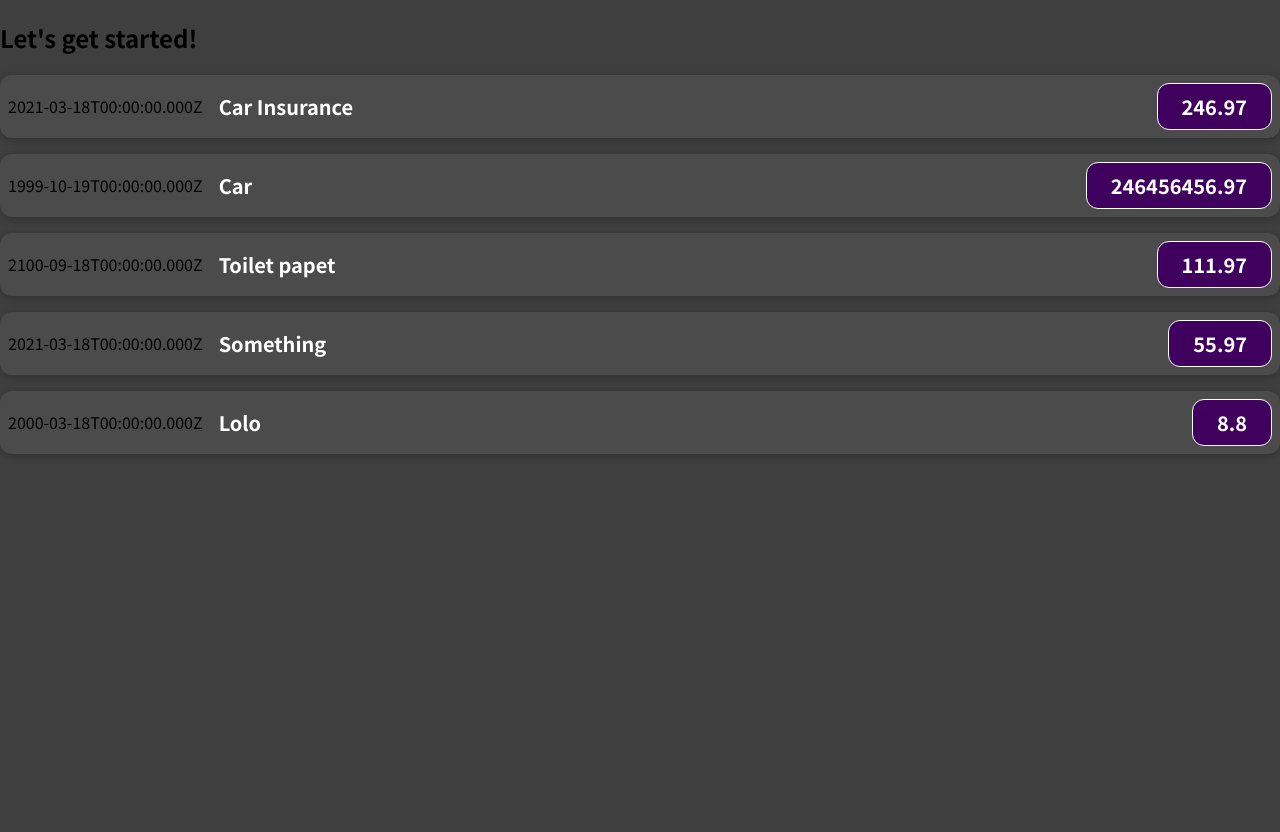
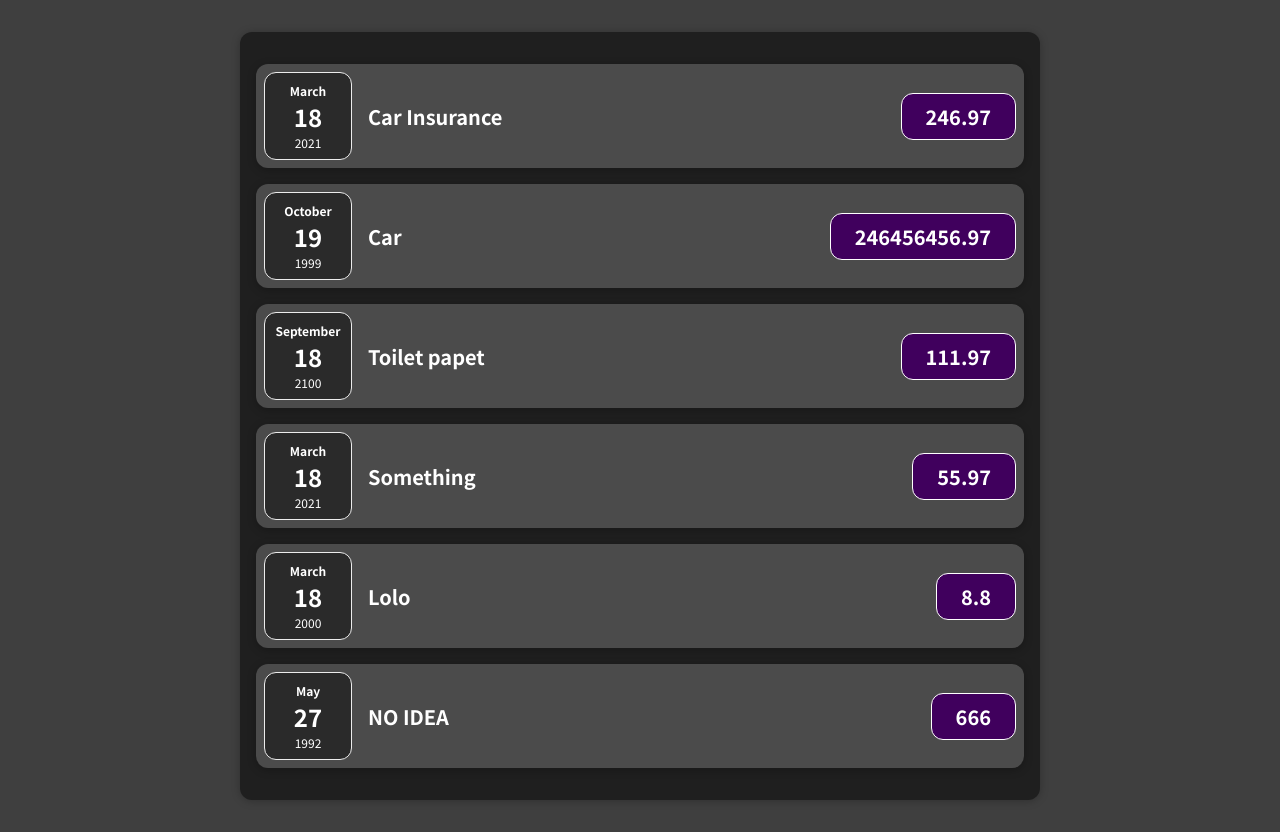
Before and after one commit to mishek029/dragoncards, a JavaScript app: page / in a window 1280 px wide. Before the commit the page ends 800 px from the top, so only its background shows below. Built offline with nearby package versions, Linux system fonts and the light colour scheme.

Commit message:
List of components as real list

```diff
--- a/src/App.js
+++ b/src/App.js
@@ -1,4 +1,4 @@
-import ExpenseItem from "./components/ExpenseItem";
+import Expenses from "./components/Expenses";
 
 function App() {
   const expenses = [
@@ -7,37 +7,13 @@ function App() {
     { title: 'Toilet papet', amount: 111.97, date: new Date(2100, 8, 18) },
     { title: 'Something', amount: 55.97, date: new Date(2021, 2, 18) },
     { title: 'Lolo', amount: 8.8, date: new Date(2000, 2, 18) },
+    { title: 'NO IDEA', amount: 666, date: new Date(1992, 4, 27) },
   ];
 
 
   return (
     <div>
-      <h2>Let's get started!</h2>
-      <ExpenseItem
-        title={expenses[0].title}
-        amount={expenses[0].amount}
-        date={expenses[0].date}
-      ></ExpenseItem>
-      <ExpenseItem
-        title={expenses[1].title}
-        amount={expenses[1].amount}
-        date={expenses[1].date}
-      ></ExpenseItem>
-      <ExpenseItem
-        title={expenses[2].title}
-        amount={expenses[2].amount}
-        date={expenses[2].date}
-      ></ExpenseItem>
-      <ExpenseItem
-        title={expenses[3].title}
-        amount={expenses[3].amount}
-        date={expenses[3].date}
-      ></ExpenseItem>
-      <ExpenseItem
-        title={expenses[4].title}
-        amount={expenses[4].amount}
-        date={expenses[4].date}
-      ></ExpenseItem>
+      <Expenses expenses={expenses}></Expenses>
     </div>
   );
 }
--- /dev/null
+++ b/src/components/ExpenseDate.css
@@ -0,0 +1,26 @@
+.expense-date {
+    display: flex;
+    flex-direction: column;
+    width: 5.5rem;
+    height: 5.5rem;
+    border: 1px solid #ececec;
+    background-color: #2a2a2a;
+    color: white;
+    border-radius: 12px;
+    align-items: center;
+    justify-content: center;
+  }
+
+  .expense-date__month {
+    font-size: 0.75rem;
+    font-weight: bold;
+  }
+
+  .expense-date__year {
+    font-size: 0.75rem;
+  }
+
+  .expense-date__day {
+    font-size: 1.5rem;
+    font-weight: bold;
+  }
--- /dev/null
+++ b/src/components/ExpenseDate.js
@@ -0,0 +1,17 @@
+import './ExpenseDate.css'
+
+function ExpenseDate(props) {
+    const month = props.date.toLocaleString('en-US', { month: 'long' });
+    const day = props.date.toLocaleString('en-US', { day: '2-digit' })
+    const year = props.date.getFullYear();
+
+    return (
+        <div className="expense-date">
+            <div className="expense-date__month">{month}</div>
+            <div className="expense-date__day">{day}</div>
+            <div className="expense-date__year">{year}</div>
+        </div>
+    )
+}
+
+export default ExpenseDate;
--- a/src/components/ExpenseItem.js
+++ b/src/components/ExpenseItem.js
@@ -1,10 +1,11 @@
 import './ExpenseItem.css';
+import ExpenseDate from './ExpenseDate'
 
 function ExpenseItem(props) {
 
     return (
         <div className="expense-item">
-            <div>{props.date.toISOString()}</div>
+            <ExpenseDate date={props.date}></ExpenseDate>
             <div className='expense-item__description'>
                 <h2>{props.title}</h2>
                 <div className='expense-item__price'>{props.amount}</div>
--- /dev/null
+++ b/src/components/Expenses.css
@@ -0,0 +1,9 @@
+.expenses {
+    padding: 1rem;
+    background-color: rgb(31, 31, 31);
+    margin: 2rem auto;
+    width: 50rem;
+    max-width: 95%;
+    border-radius: 12px;
+    box-shadow: 0 1px 8px rgba(0, 0, 0, 0.25);
+  }
--- /dev/null
+++ b/src/components/Expenses.js
@@ -0,0 +1,24 @@
+import ExpenseItem from "./ExpenseItem";
+import "./Expenses.css";
+
+function Expenses(props) {
+
+    const expensesList = props.expenses;
+
+    const expensesComponents = expensesList.map((item) =>
+        <ExpenseItem
+            title={item.title}
+            amount={item.amount}
+            date={item.date}
+        ></ExpenseItem>
+    )
+
+    return (
+        <div className="expenses">
+            {expensesComponents}
+        </div>
+
+    )
+}
+
+export default Expenses;
```
